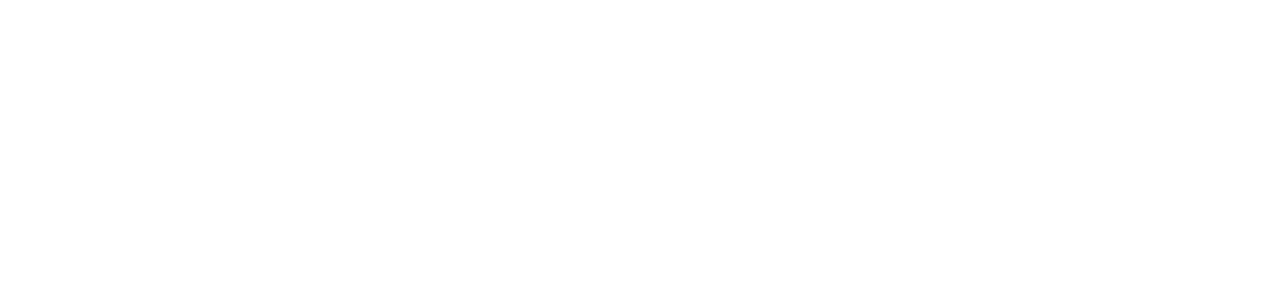
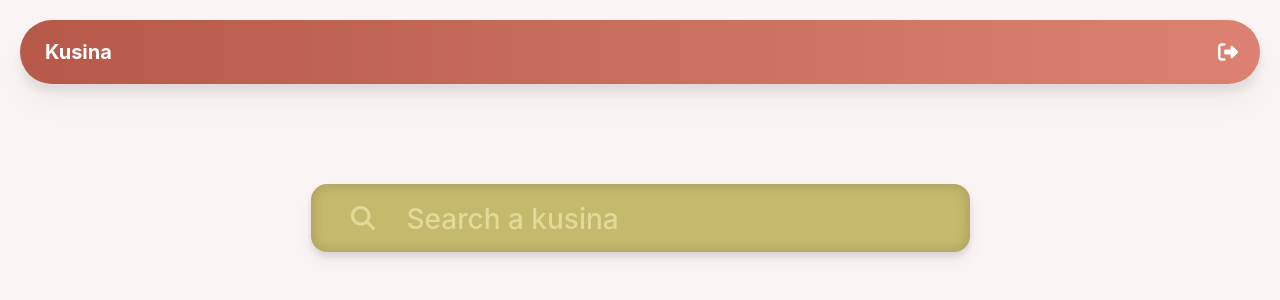
Before and after one commit to cslabiano/cmsc127-project, a React (Create React App) app in the folder frontend/: page /kusina in a window 1280 px wide. Shown: the top 300 px of the page. Built offline with nearby package versions, Linux system fonts and the light colour scheme.

Commit message:
feat: start home page and create some components

```diff
--- a/frontend/package.json
+++ b/frontend/package.json
@@ -4,11 +4,14 @@
   "private": true,
   "dependencies": {
     "@fontsource/inter": "^5.0.18",
+    "@fortawesome/free-solid-svg-icons": "^6.5.2",
+    "@fortawesome/react-fontawesome": "^0.2.2",
     "@testing-library/jest-dom": "^5.17.0",
     "@testing-library/react": "^13.4.0",
     "@testing-library/user-event": "^13.5.0",
     "react": "^18.3.1",
     "react-dom": "^18.3.1",
+    "react-icons": "^5.2.1",
     "react-router-dom": "^6.23.1",
     "react-scripts": "5.0.1",
     "web-vitals": "^2.1.4"
--- /dev/null
+++ b/frontend/src/components/KusinaButton.js
@@ -0,0 +1,18 @@
+import React from "react";
+import { Link } from "react-router-dom";
+
+function KusinaButton ({link, action}) {
+    return (
+        <div>
+            <Link to={link}>
+                <button className='px-20 rounded-full bg-gradient-to-r from-kusinaprimary to-kusinaprimarylight outline-none py-3 text-white font-medium
+                                    hover:from-kusinaprimarylight hover:to-kusinaprimary shadow-lg'
+                        >
+                        {action}
+                </button>
+            </Link>
+        </div>
+    )
+}
+
+export default KusinaButton;
--- /dev/null
+++ b/frontend/src/components/KusinaNavBar.js
@@ -0,0 +1,27 @@
+import React from 'react'
+import { FontAwesomeIcon } from '@fortawesome/react-fontawesome';
+import { faRightFromBracket } from '@fortawesome/free-solid-svg-icons';
+import { Link } from 'react-router-dom';
+
+
+function KusinaNavBar () {
+    return (
+        <div className='p-5'>
+            <div className="navbar bg-gradient-to-r from-kusinaprimary to-kusinaprimarylight rounded-full drop-shadow-xl">
+                <div className="flex-1">
+                    <a className="btn btn-ghost text-xl font-bold text-white" href='/kusina'>Kusina</a>
+                </div>
+                <div className="flex-none">
+                    <Link to='/'>
+                    <button className="btn btn-square btn-ghost">
+                        <FontAwesomeIcon icon={faRightFromBracket} className='text-white size-5 hover:text-kusinasecondary'/>
+                    </button>
+                    </Link>
+                </div>
+            </div>
+
+        </div>
+    )
+}
+
+export default KusinaNavBar;
--- /dev/null
+++ b/frontend/src/components/KusinaSearchBar.js
@@ -0,0 +1,18 @@
+import React from 'react'
+import { FontAwesomeIcon } from '@fortawesome/react-fontawesome';
+import { faSearch } from '@fortawesome/free-solid-svg-icons';
+
+function KusinaSearchBar ({placeholder}) {
+    return (
+        <div className='relative flex'>
+            <div className="absolute inset-y-0 left-0 pl-10 flex items-center pointer-events-none z-10">
+                <FontAwesomeIcon icon={faSearch} className="text-kusinaaccentlight size-6" />
+            </div>
+            <input type="text"
+                    placeholder={placeholder}
+                    className="px-24 py-4 bg-kusinaaccent placeholder-kusinaaccentlight rounded-2xl placeholder-text-lg font-medium text-white text-3xl shadow-inner-custom drop-shadow-lg" />
+        </div>
+    )
+}
+
+export default KusinaSearchBar;
--- a/frontend/src/pages/Kusina.js
+++ b/frontend/src/pages/Kusina.js
@@ -1,8 +1,22 @@
 import React from 'react';
+import KusinaNavBar from '../components/KusinaNavBar';
+import KusinaSearchBar from '../components/KusinaSearchBar';
 
 function Kusina() {
     return (
-        <div>
+        <div className='bg-kusinabg min-h-screen min-w-screen z-0'>
+            <div className='z-10'>
+                <KusinaNavBar />
+            </div>
+            <div className='flex flex-col'>
+                <div className='flex flex-col items-center justify-center'>
+                    <div className='pt-20'>
+                        <KusinaSearchBar placeholder='Search a kusina' />
+                    </div>
+                </div>
+
+            </div>
+
 
         </div>
     )
--- a/frontend/src/pages/Login.js
+++ b/frontend/src/pages/Login.js
@@ -1,4 +1,5 @@
 import React from 'react';
+import KusinaButton from '../components/KusinaButton';
 
 function Login() {
     return (
@@ -18,9 +19,7 @@ function Login() {
                 <a href='/'>Forgot password?</a>
             </div>
             <div className='pt-6'>
-                <button className='px-20 rounded-full bg-gradient-to-r from-kusinaprimary to-kusinaprimarylight outline-none py-3 text-white font-medium
-                                    hover:from-kusinaprimarylight hover:to-kusinaprimary shadow-lg'>
-                                        Sign in</button>
+                <KusinaButton link='/kusina' action='Sign in' />
             </div>
             <div className='pt-5 text-kusinablack font-medium text-xs text-left w-full max-w-xs px-11'>
                 New to Kusina? <a  className='text-kusinaprimary font-semibold hover:text-kusinaprimarylight' href='/sign-up'>Tara, sali ka</a>
--- a/frontend/src/pages/Signup.js
+++ b/frontend/src/pages/Signup.js
@@ -1,4 +1,5 @@
 import React from 'react';
+import KusinaButton from '../components/KusinaButton';
 
 function Signup() {
     return (
@@ -16,9 +17,7 @@ function Signup() {
                 </div>
 
             <div className='pt-6'>
-                <button className='px-20 rounded-full bg-gradient-to-r from-kusinaprimary to-kusinaprimarylight outline-none py-3 text-white font-medium
-                                    hover:from-kusinaprimarylight hover:to-kusinaprimary shadow-lg'>
-                                        Sign up</button>
+                <KusinaButton link='/kusina' action='Sign up' />
             </div>
             <div className='pt-5 text-kusinablack font-medium text-xs text-left w-full max-w-xs px-11'>
                Already have an account? <a  className='text-kusinaprimary font-semibold hover:text-kusinaprimarylight' href='/'>Tara, tuloy ka</a>
--- a/frontend/tailwind.config.js
+++ b/frontend/tailwind.config.js
@@ -8,15 +8,41 @@ module.exports = {
         kusinaprimarylight: '#DD8272',
         kusinasecondary: '#DBC9A4',
         kusinaaccent: '#C5B96D',
+        kusinaaccentlight: '#E3D998',
         kusinablack: '#120907',
         kusinabg: '#FAF4F4'
       }
     },
     fontFamily: {
       'sans': ['Inter']
-    }
+    },
+    boxShadow: {
+      'inner-custom': 'inset 0 0 10px 4px rgba(0, 0, 0, 0.1)',
+    },
   },
-  plugins: [require('daisyui')],
+  plugins: [
+    require('daisyui'),
+    function ({ addUtilities }) {
+      addUtilities({
+        '.placeholder-text-xs::placeholder': {
+          fontSize: '0.75rem',
+        },
+        '.placeholder-text-sm::placeholder': {
+          fontSize: '0.875rem',
+        },
+        '.placeholder-text-base::placeholder': {
+          fontSize: '1rem',
+        },
+        '.placeholder-text-lg::placeholder': {
+          fontSize: '1.75rem',
+        },
+        '.placeholder-text-xl::placeholder': {
+          fontSize: '2rem',
+        },
+        // Add more as needed
+      });
+    },
+  ],
   daisyui: {
     themes: [
       {
```
Also changed, not shown: 1 other file (tests, documents, lock files or other folders).
